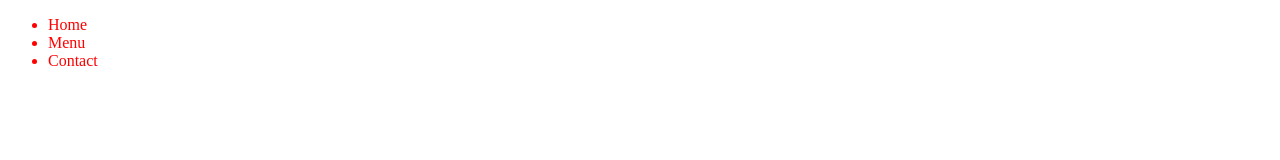
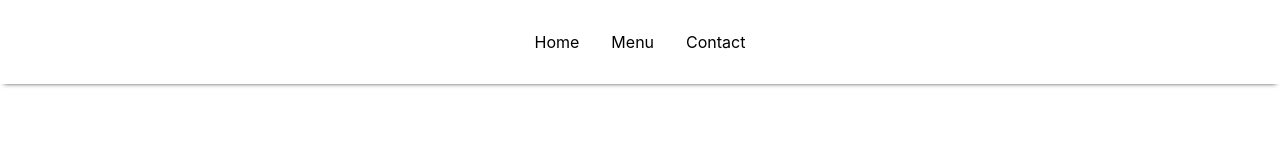
Before and after one commit to andishaa/restaurant-page, a website built with webpack: page src/index_template.html in a window 1280 px wide. Built offline with nearby package versions, Linux system fonts and the light colour scheme.

Commit message:
Add some basic styles to the header to better visualize the page

```diff
--- a/src/style.css
+++ b/src/style.css
@@ -1,3 +1,38 @@
+* {
+    box-sizing: border-box;
+    padding: 0;
+    margin: 0;
+}
+
+:root {
+    --shadow: 0px 3px 5px -4px rgb(0, 0, 0);;
+}
+
+html {
+    height: 100%;
+    font-family: -apple-system, BlinkMacSystemFont, 'Segoe UI', Roboto, Oxygen, Ubuntu, Cantarell, 'Open Sans', 'Helvetica Neue', sans-serif;
+}
+
+body {
+    height: 100vh;
+    display: flex;
+    flex-direction: column;
+}
+
 .header {
-    color: red;
+    display: flex;
+    justify-content: center;
+    padding: 2rem;
+    box-shadow: var(--shadow);
 }
+
+.navigation ul{
+    display: flex;
+    gap: 2rem;
+    text-decoration: none;
+    list-style: none;
+}
+
+.navigation ul li {
+    cursor: pointer;
+}
```
